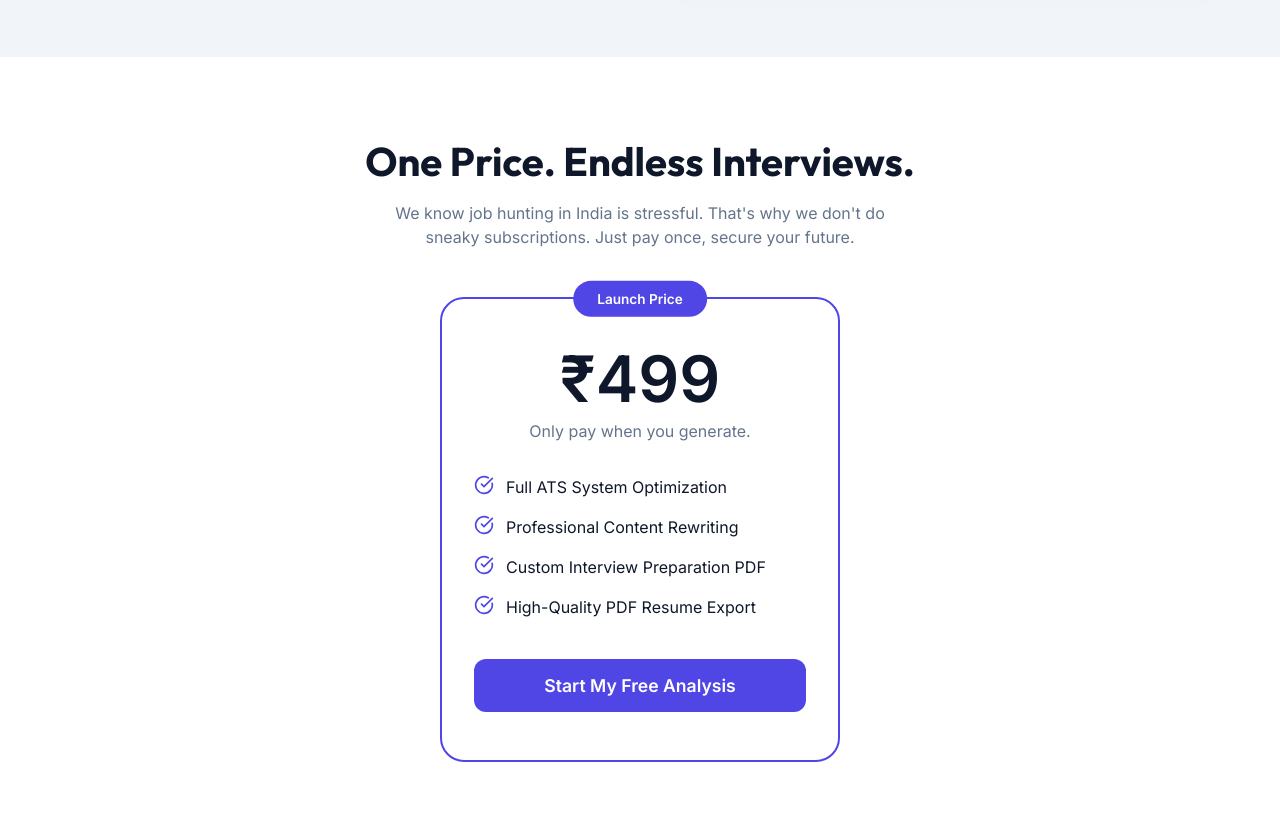
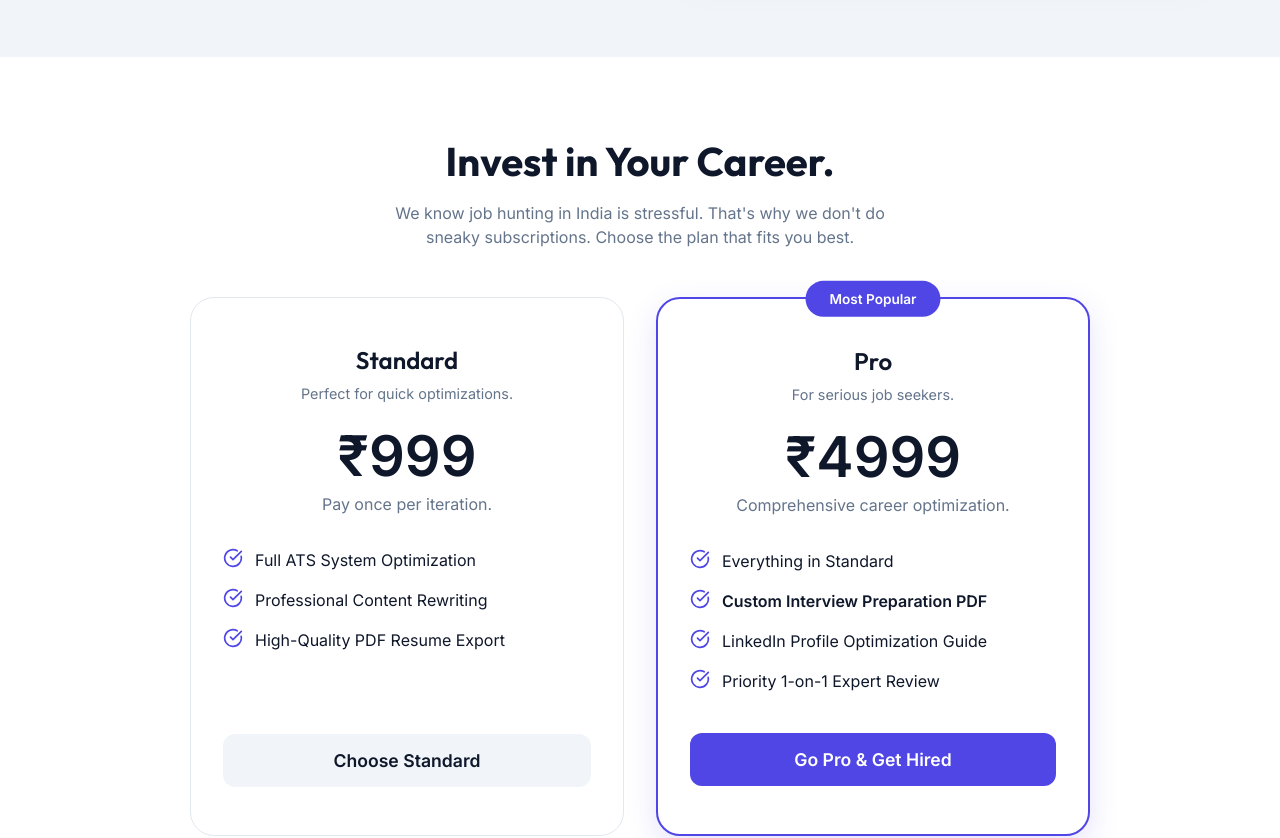
Before and after one commit to ksuhasaria/ResumeFix, a Next.js app: page / in a window 1280 px wide. Shown: the part 2980-3818 px from the top of the page. Built offline with nearby package versions, Linux system fonts and the light colour scheme.

Commit message:
feat: setup 2-tier pricing model (Standard & Pro)

```diff
--- a/src/app/page.tsx
+++ b/src/app/page.tsx
@@ -265,20 +265,27 @@ export default function Home() {
       {/* Pricing - Direct & Honest */}
       <section style={{ padding: '5rem 1rem', background: 'var(--background)' }}>
         <div className="container" style={{ textAlign: 'center' }}>
-          <h2 style={{ fontSize: '2.5rem', marginBottom: '1rem' }}>One Price. Endless Interviews.</h2>
+          <h2 style={{ fontSize: '2.5rem', marginBottom: '1rem' }}>Invest in Your Career.</h2>
           <p style={{ color: 'var(--muted-foreground)', marginBottom: '3rem', maxWidth: '500px', margin: '0 auto 3rem' }}>
-            We know job hunting in India is stressful. That's why we don't do sneaky subscriptions. Just pay once, secure your future.
+            We know job hunting in India is stressful. That's why we don't do sneaky subscriptions. Choose the plan that fits you best.
           </p>
 
-          <div style={{ maxWidth: '400px', margin: '0 auto', background: 'var(--card)', padding: '3rem 2rem', borderRadius: '1.5rem', border: '2px solid var(--primary)', position: 'relative' }}>
-            <span style={{ position: 'absolute', top: 0, left: '50%', transform: 'translate(-50%, -50%)', background: 'var(--primary)', color: 'white', padding: '0.5rem 1.5rem', borderRadius: '99px', fontSize: '0.85rem', fontWeight: 600 }}>
-              Launch Price
-            </span>
+          <div style={{
+            display: 'grid',
+            gridTemplateColumns: 'repeat(auto-fit, minmax(300px, 1fr))',
+            gap: '2rem',
+            maxWidth: '900px',
+            margin: '0 auto'
+          }}>
+            {/* Standard Plan */}
+            <div style={{ background: 'var(--card)', padding: '3rem 2rem', borderRadius: '1.5rem', border: '1px solid var(--border)', display: 'flex', flexDirection: 'column' }}>
+              <h3 style={{ fontSize: '1.5rem', fontWeight: 600, marginBottom: '0.5rem' }}>Standard</h3>
+              <p style={{ color: 'var(--muted-foreground)', marginBottom: '1.5rem', fontSize: '0.9rem' }}>Perfect for quick optimizations.</p>
 
-            <div style={{ fontSize: '4rem', fontWeight: 800, lineHeight: 1, marginBottom: '0.5rem' }}>₹499</div>
-            <p style={{ color: 'var(--muted-foreground)', marginBottom: '2rem' }}>Only pay when you generate.</p>
+              <div style={{ fontSize: '3.5rem', fontWeight: 800, lineHeight: 1, marginBottom: '0.5rem' }}>₹999</div>
+              <p style={{ color: 'var(--muted-foreground)', marginBottom: '2rem' }}>Pay once per iteration.</p>
 
-            <ul style={{ textAlign: 'left', listStyle: 'none', padding: 0, marginBottom: '2.5rem', display: 'flex', flexDirection: 'column', gap: '1rem' }}>
+              <ul style={{ textAlign: 'left', listStyle: 'none', padding: 0, marginBottom: '2.5rem', display: 'flex', flexDirection: 'column', gap: '1rem', flexGrow: 1 }}>
                 <li style={{ display: 'flex', gap: '0.75rem', alignItems: 'flex-start' }}>
                   <CheckCircle size={20} color="var(--primary)" style={{ flexShrink: 0 }} />
                   <span>Full ATS System Optimization</span>
@@ -289,11 +296,49 @@ export default function Home() {
                 </li>
                 <li style={{ display: 'flex', gap: '0.75rem', alignItems: 'flex-start' }}>
                   <CheckCircle size={20} color="var(--primary)" style={{ flexShrink: 0 }} />
-                <span>Custom Interview Preparation PDF</span>
+                  <span>High-Quality PDF Resume Export</span>
+                </li>
+              </ul>
+
+              <button
+                className="btn"
+                style={{ width: '100%', fontSize: '1.1rem', padding: '1rem', background: 'var(--muted)', color: 'var(--foreground)' }}
+                onClick={() => {
+                  document.getElementById('interactive-widget')?.scrollIntoView({ behavior: 'smooth' });
+                }}
+              >
+                Choose Standard
+              </button>
+            </div>
+
+            {/* Pro Plan */}
+            <div style={{ background: 'var(--card)', padding: '3rem 2rem', borderRadius: '1.5rem', border: '2px solid var(--primary)', position: 'relative', display: 'flex', flexDirection: 'column', boxShadow: '0 10px 30px rgba(79, 70, 229, 0.15)' }}>
+              <span style={{ position: 'absolute', top: 0, left: '50%', transform: 'translate(-50%, -50%)', background: 'var(--primary)', color: 'white', padding: '0.5rem 1.5rem', borderRadius: '99px', fontSize: '0.85rem', fontWeight: 600 }}>
+                Most Popular
+              </span>
+
+              <h3 style={{ fontSize: '1.5rem', fontWeight: 600, marginBottom: '0.5rem' }}>Pro</h3>
+              <p style={{ color: 'var(--muted-foreground)', marginBottom: '1.5rem', fontSize: '0.9rem' }}>For serious job seekers.</p>
+
+              <div style={{ fontSize: '3.5rem', fontWeight: 800, lineHeight: 1, marginBottom: '0.5rem' }}>₹4999</div>
+              <p style={{ color: 'var(--muted-foreground)', marginBottom: '2rem' }}>Comprehensive career optimization.</p>
+
+              <ul style={{ textAlign: 'left', listStyle: 'none', padding: 0, marginBottom: '2.5rem', display: 'flex', flexDirection: 'column', gap: '1rem', flexGrow: 1 }}>
+                <li style={{ display: 'flex', gap: '0.75rem', alignItems: 'flex-start' }}>
+                  <CheckCircle size={20} color="var(--primary)" style={{ flexShrink: 0 }} />
+                  <span>Everything in Standard</span>
                 </li>
                 <li style={{ display: 'flex', gap: '0.75rem', alignItems: 'flex-start' }}>
                   <CheckCircle size={20} color="var(--primary)" style={{ flexShrink: 0 }} />
-                <span>High-Quality PDF Resume Export</span>
+                  <span style={{ fontWeight: 600 }}>Custom Interview Preparation PDF</span>
+                </li>
+                <li style={{ display: 'flex', gap: '0.75rem', alignItems: 'flex-start' }}>
+                  <CheckCircle size={20} color="var(--primary)" style={{ flexShrink: 0 }} />
+                  <span>LinkedIn Profile Optimization Guide</span>
+                </li>
+                <li style={{ display: 'flex', gap: '0.75rem', alignItems: 'flex-start' }}>
+                  <CheckCircle size={20} color="var(--primary)" style={{ flexShrink: 0 }} />
+                  <span>Priority 1-on-1 Expert Review</span>
                 </li>
               </ul>
 
@@ -304,8 +349,9 @@ export default function Home() {
                   document.getElementById('interactive-widget')?.scrollIntoView({ behavior: 'smooth' });
                 }}
               >
-              Start My Free Analysis
+                Go Pro & Get Hired
               </button>
+            </div>
           </div>
         </div>
       </section>
```
Lines whose indentation alone changed are shown as unchanged.
